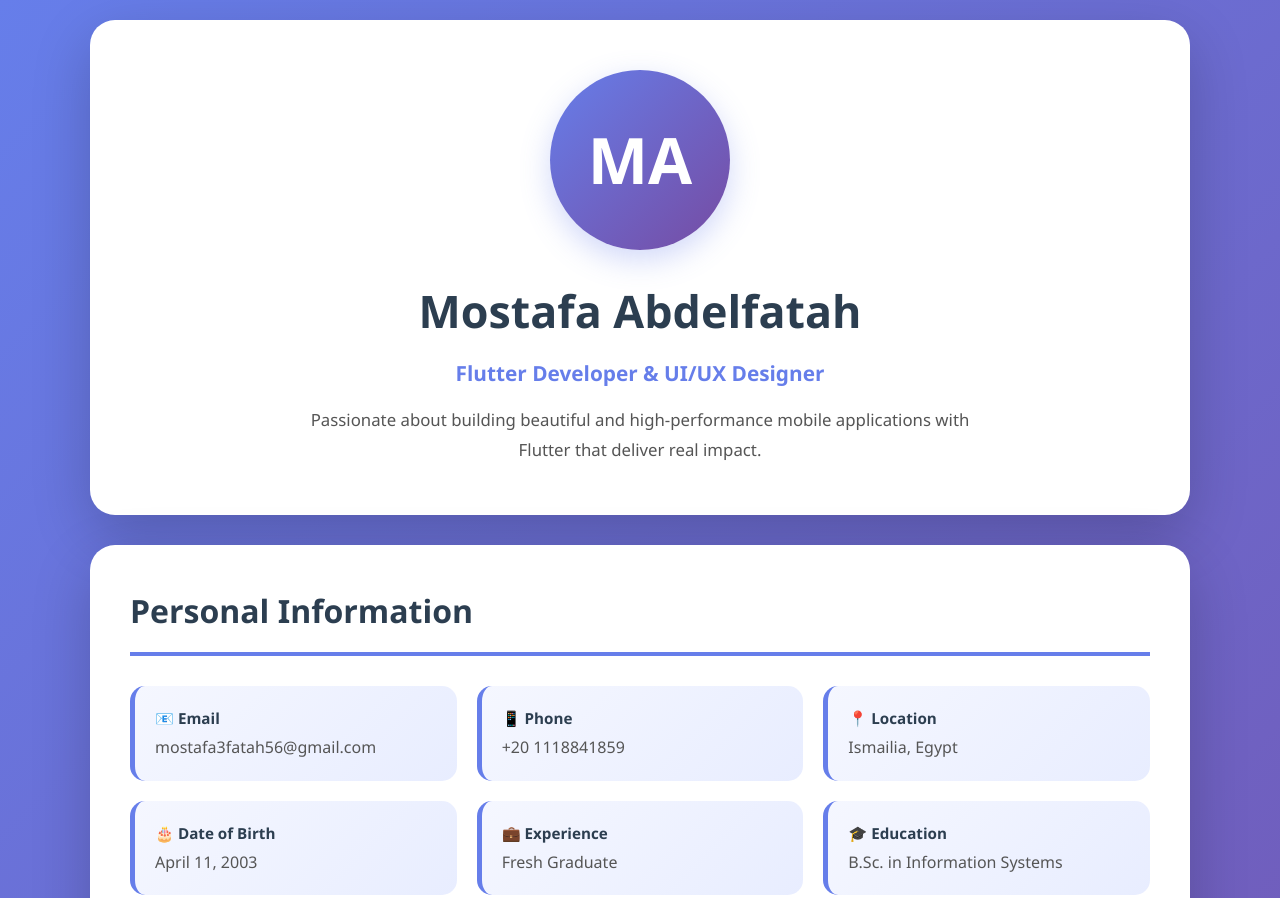
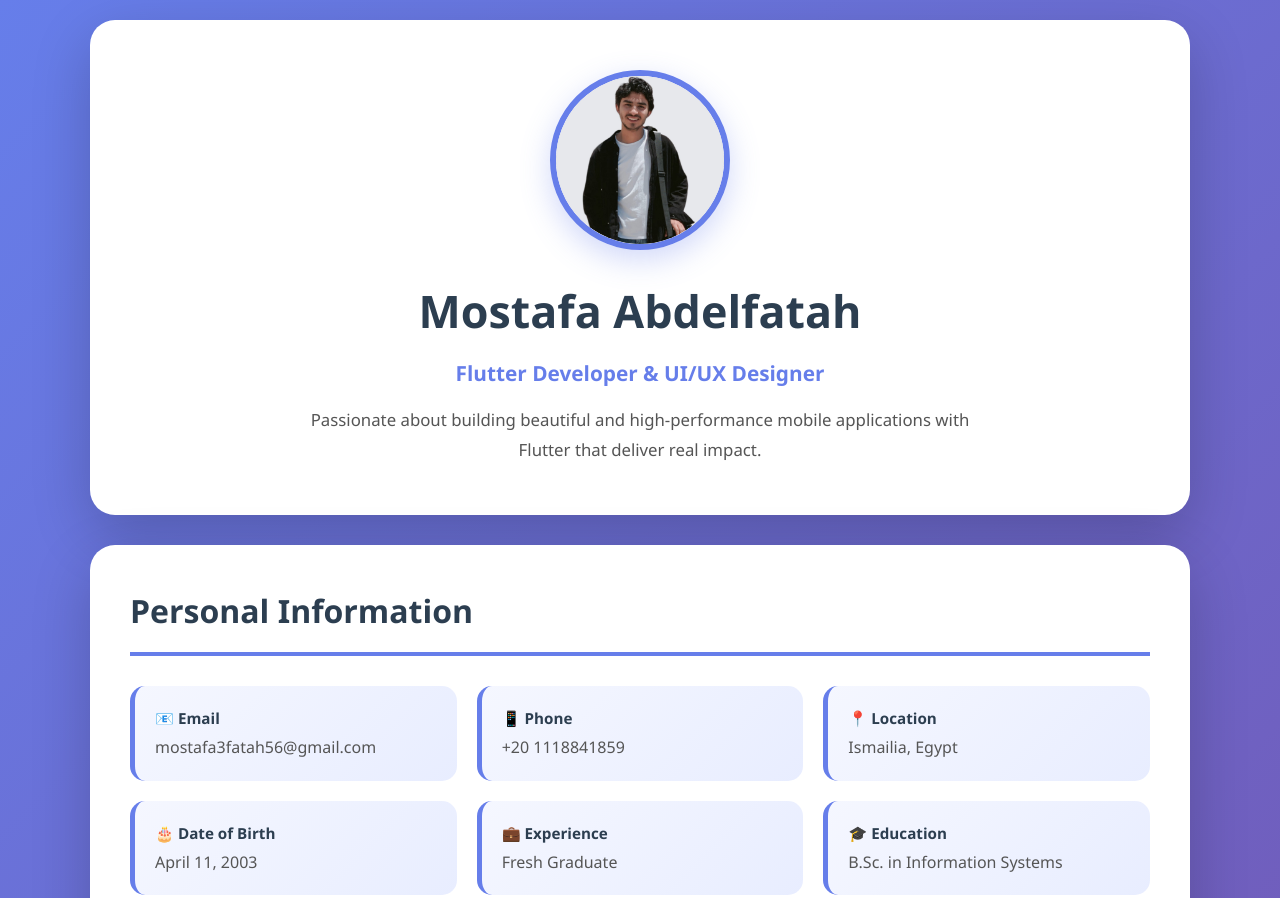
Before and after one commit to Mostafa3fatah/portfolio, a plain HTML site: page index.html in a window 1280 px wide. Shown: the top 898 px of the page. Drawn offline with Linux system fonts and the light colour scheme.

Commit message:
Update index.html

```diff
--- a/index.html
+++ b/index.html
@@ -270,7 +270,7 @@
         <!-- Profile Header -->
         <div class="profile-card">
             <!-- Replace YOUR_IMAGE_URL with your actual image URL -->
-            <img src="file:///C:/Users/Mostafa%203fatah/Pictures/64c37e17-e512-4f3a-a2bf-8f4b532e860d.jfif" alt="Mostafa Abdelfatah" class="profile-image" id="profileImg" style="display: none;">
+            <img src="photo.jpg.jfif" class="profile-image" id="profileImg" style="display: none;">
             <div class="profile-placeholder" id="placeholder">MA</div>
 
             <h1>Mostafa Abdelfatah</h1>
@@ -404,4 +404,5 @@
         }
     </script>
 </body>
+
 </html>
```
